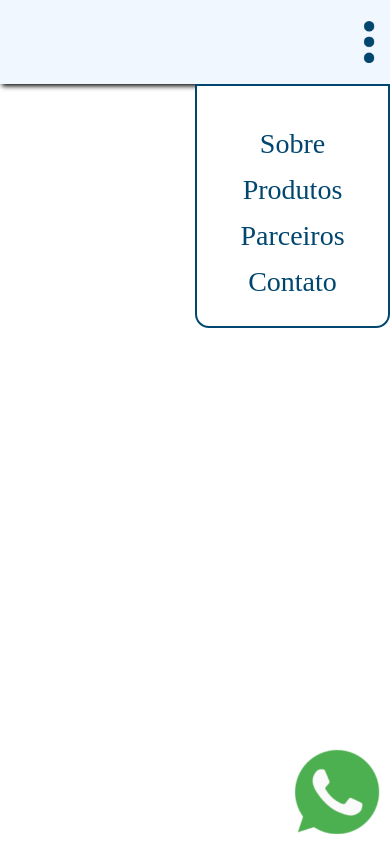
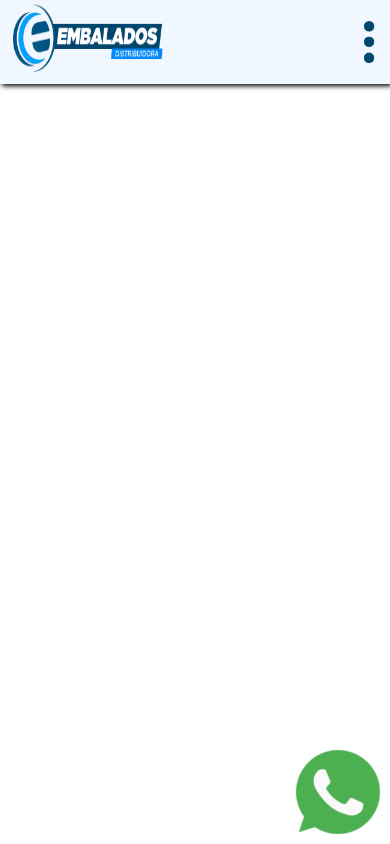
Before and after one commit to MuriloSalvi/embalados, a Next.js app: page / in a window 390 px wide. Built offline with nearby package versions, Linux system fonts and the light colour scheme.

Commit message:
map included

```diff
--- a/src/components/About/index.tsx
+++ /dev/null
@@ -1,5 +0,0 @@
-export function About(){
-  return(
-    <h1>Olá</h1>
-  )
-}
--- /dev/null
+++ b/src/components/GMap/style.module.scss
@@ -0,0 +1,4 @@
+.map{
+ width: 100%;
+ height: auto;
+}
--- a/src/components/Header/index.tsx
+++ b/src/components/Header/index.tsx
@@ -1,11 +1,9 @@
 import style from './style.module.scss'
 import {useState} from 'react'
+import Navbar from '../Navbar'
 
 export default function Header(){
-const [active, setMode] =useState(false)
-const toggle = () =>{
-  setMode(!active)
-}
+const [open, setOpen] = useState(false);
 
   return(
     <div className={style.header} >
@@ -14,19 +12,14 @@ const toggle = () =>{
     <div className ={style.header__logo}>
       <img  src="/logo.png" alt="logo"/>
     </div>
-    <div className={style.header__icon}>
+    <div className={style.header__icon} onClick={()=> setOpen(!open)}>
       <img src="/tres-pontos.png" alt="Navegação"/>
     </div>
 
-    <nav className={style.header__nav }>
+  {open &&
+   <Navbar />
+    }
 
-      <ul>
-        <li>Sobre</li>
-        <li>Produtos</li>
-        <li>Parceiros</li>
-        <li>Contato</li>
-      </ul>
-    </nav>
 
     </div>
     </div>
--- a/src/components/Header/style.module.scss
+++ b/src/components/Header/style.module.scss
@@ -26,42 +26,16 @@
           height: 3rem;
           position: absolute;
           right: 0;
+          cursor: pointer;
         }
        }
 
-      .header__nav{
-        position: fixed;
-        right: 0;
-        top: 6rem;
-        width: 50vw;
-        ul{
-          position: absolute;
-          right: 0;
-          width: 100%;
-          display: flex;
-          flex-direction: column;
-          background-color: #fff;
-          border: 2px solid #01466F;
-          border-radius: 0 0 1rem 1rem ;
-          padding: 2rem;
-          list-style: none;
-          text-align: center;
-          li{
-            font-size: 2rem;
-            margin-top: 1rem;
-            cursor: pointer;
-            color: #01466F;
-          }
-
-        }
-
-      }
 
       }
 
       @media(max-width: 800px){
         .header{
-        height: 1rem;
+          height: 96px;
         }
       }
 
@@ -71,12 +45,11 @@
             .header__logo{
               display: flex;
               margin-left: 1rem;
-            width: 10vw;
               justify-content: center;
               align-items: center;
                 img{
 
-                width: 80%;
+                  width: 150px;
                 }
             }
             .header__icon{
@@ -87,4 +60,5 @@
              }
       }
     }
+
 }
--- /dev/null
+++ b/src/components/Navbar/index.tsx
@@ -0,0 +1,14 @@
+import style from "./style.module.scss"
+import Router from 'next/router';
+
+export default function Navbar(){
+    return(
+    <nav className={style.header__nav }>
+        <ul>
+           <li onClick={() => Router.push('/_about')}>Sobre</li>
+           <li onClick={() => Router.push('/_partners')}>Parceiros</li>
+           <li onClick={() => Router.push('/_contact')}>Contato</li>
+        </ul>
+    </nav>
+    )
+}
--- /dev/null
+++ b/src/components/Navbar/style.module.scss
@@ -0,0 +1,29 @@
+.header__nav{
+    position: fixed;
+    right: 0;
+    top: 6rem;
+    width: 50vw;
+
+
+
+    ul{position: absolute;
+        right: 0;
+        width: 100%;
+        display: flex;
+        flex-direction: column;
+        background-color: #fff;
+        border: 2px solid #01466F;
+        border-radius: 0 0 1rem 1rem ;
+        padding: 2rem;
+        list-style: none;
+        text-align: center;
+        transition: 500ms;
+        transform: translateY(-45deg);
+      li{
+        font-size: 2rem;
+        margin-top: 1rem;
+
+        color: #01466F;
+
+
+}}}
--- a/src/pages/_app.tsx
+++ b/src/pages/_app.tsx
@@ -1,6 +1,7 @@
 import '../styles/global.scss';
 import Header from '../components/Header';
 import Watsapp from '../components/Watsapp';
+
 
 function MyApp({ Component, pageProps }) {
   return(
```
Also changed, not shown: src/components/GMap/index.tsx (added, +9 -0 lines), src/pages/_about.tsx (added, +8 -0 lines), src/pages/_contact.tsx (added), src/pages/_partners.tsx (added), src/pages/index.tsx (line endings or trailing spaces). Lines whose indentation alone changed are shown as unchanged.
